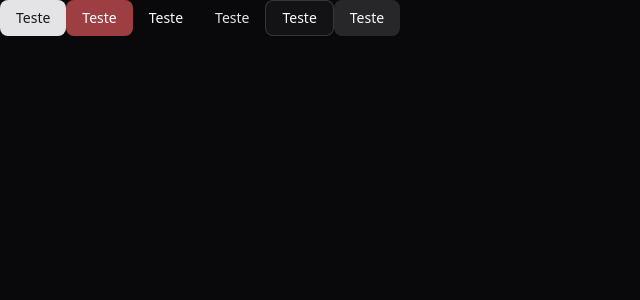
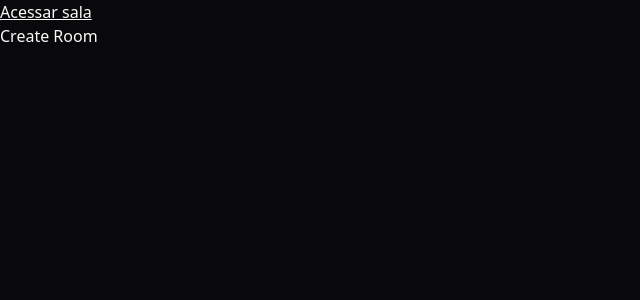
Before and after one commit to ricardoaruiz/nlw-agents-web, a React (Vite) app: page / in a window 1280 px wide. Shown: the top 300 px of the page, without its empty margins (0-640 px from the left). Built offline with nearby package versions, Linux system fonts and the light colour scheme.

Commit message:
feat:add and configure react-router

```diff
--- a/package.json
+++ b/package.json
@@ -16,6 +16,7 @@
     "lucide-react": "^0.525.0",
     "react": "^19.1.0",
     "react-dom": "^19.1.0",
+    "react-router": "^7.6.3",
     "tailwind-merge": "^3.3.1",
     "tailwindcss": "^4.1.11"
   },
--- a/src/app.tsx
+++ b/src/app.tsx
@@ -1,14 +1,16 @@
-import { Button } from './components/ui/button'
+import { BrowserRouter, Route, Routes } from 'react-router'
+import { CreateRoomPage } from './pages/create-room'
+import { ListRoomsPage } from './pages/list-rooms'
+import { RoomPage } from './pages/room'
 
 export function App() {
   return (
-    <div>
-      <Button variant="default">Teste</Button>
-      <Button variant="destructive">Teste</Button>
-      <Button variant="ghost">Teste</Button>
-      <Button variant="link">Teste</Button>
-      <Button variant="outline">Teste</Button>
-      <Button variant="secondary">Teste</Button>
-    </div>
+    <BrowserRouter>
+      <Routes>
+        <Route element={<CreateRoomPage />} index />
+        <Route element={<ListRoomsPage />} path="rooms" />
+        <Route element={<RoomPage />} path="rooms/:roomId" />
+      </Routes>
+    </BrowserRouter>
   )
 }
--- /dev/null
+++ b/src/pages/create-room.tsx
@@ -0,0 +1,12 @@
+import { Link } from 'react-router'
+
+export function CreateRoomPage() {
+  return (
+    <div>
+      <Link className="underline" to="/rooms/123">
+        Acessar sala
+      </Link>
+      <h1>Create Room</h1>
+    </div>
+  )
+}
--- /dev/null
+++ b/src/pages/list-rooms.tsx
@@ -0,0 +1,3 @@
+export function ListRoomsPage() {
+  return <div>List Rooms Page</div>
+}
--- /dev/null
+++ b/src/pages/room.tsx
@@ -0,0 +1,12 @@
+import { Link } from 'react-router'
+
+export function RoomPage() {
+  return (
+    <div>
+      <Link className="underline" to="/">
+        Listar salas
+      </Link>
+      <h1>Room Page</h1>
+    </div>
+  )
+}
```
Also changed, not shown: 1 other file (tests, documents, lock files or other folders).
